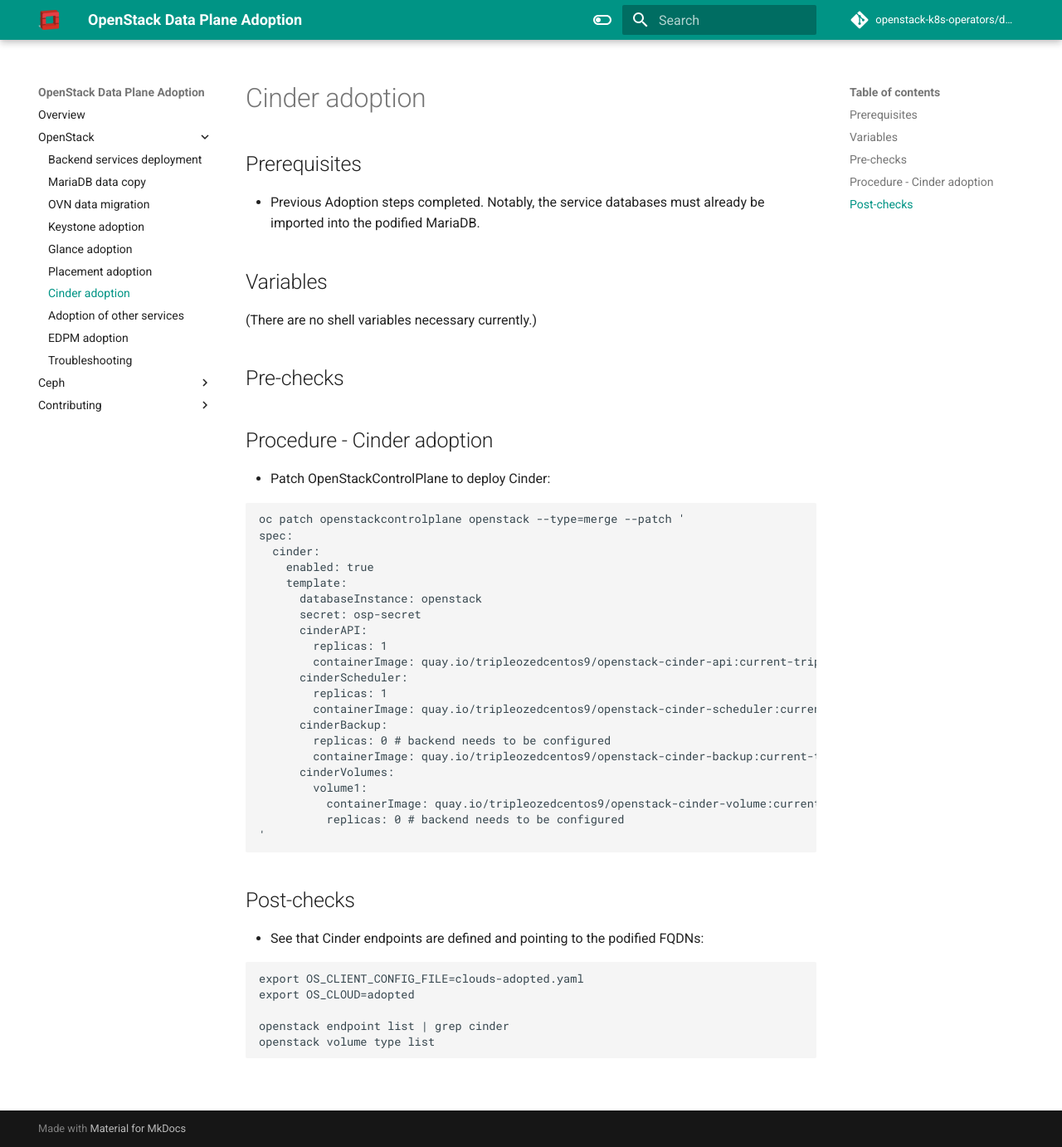
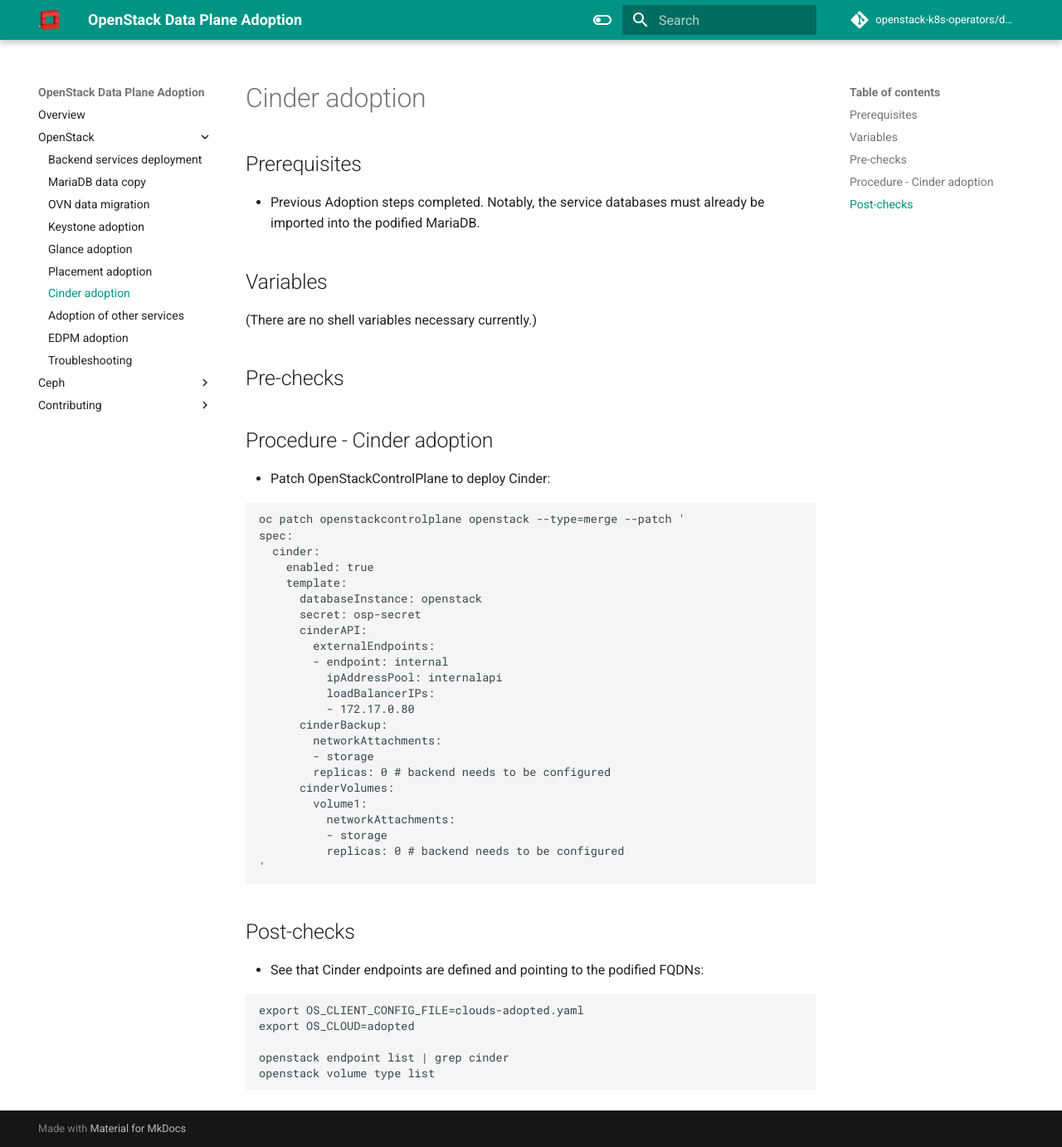
Before and after one commit to openstack-k8s-operators/data-plane-adoption, an MkDocs documentation site: the page built from docs/openstack/cinder_adoption.md, in a window 1280 px wide and 1382 px high. Shown: the whole window at 83% size. Built offline with MkDocs 1.6.1 and Material for MkDocs 9.7.7, drawn with Linux system fonts in a browser that asks for light colours; comment, search, counter and statistics services are not loaded; the version menu is left out.

Commit message:
Add network isolation parameters for Cinder

````diff
--- a/docs/openstack/cinder_adoption.md
+++ b/docs/openstack/cinder_adoption.md
@@ -24,17 +24,19 @@
         databaseInstance: openstack
         secret: osp-secret
         cinderAPI:
-          replicas: 1
-          containerImage: quay.io/tripleozedcentos9/openstack-cinder-api:current-tripleo
-        cinderScheduler:
-          replicas: 1
-          containerImage: quay.io/tripleozedcentos9/openstack-cinder-scheduler:current-tripleo
+          externalEndpoints:
+          - endpoint: internal
+            ipAddressPool: internalapi
+            loadBalancerIPs:
+            - 172.17.0.80
         cinderBackup:
+          networkAttachments:
+          - storage
           replicas: 0 # backend needs to be configured
-          containerImage: quay.io/tripleozedcentos9/openstack-cinder-backup:current-tripleo
         cinderVolumes:
           volume1:
-            containerImage: quay.io/tripleozedcentos9/openstack-cinder-volume:current-tripleo
+            networkAttachments:
+            - storage
             replicas: 0 # backend needs to be configured
   '
   ```
````
Also changed, not shown: docs/README.md (+2 -0 lines), 1 other file.
